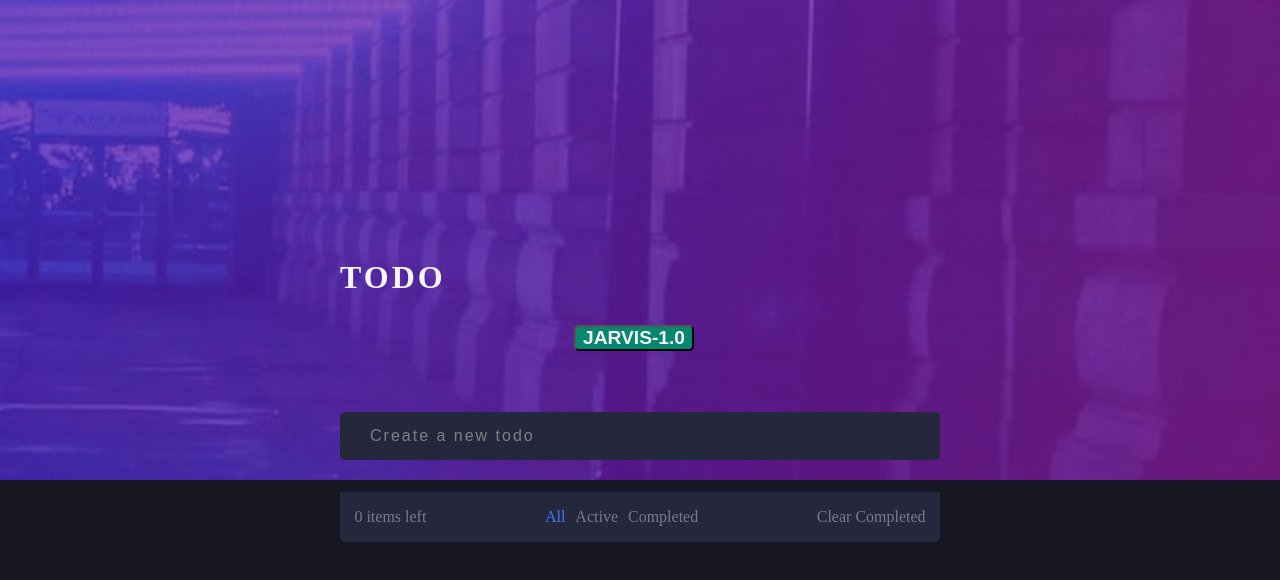
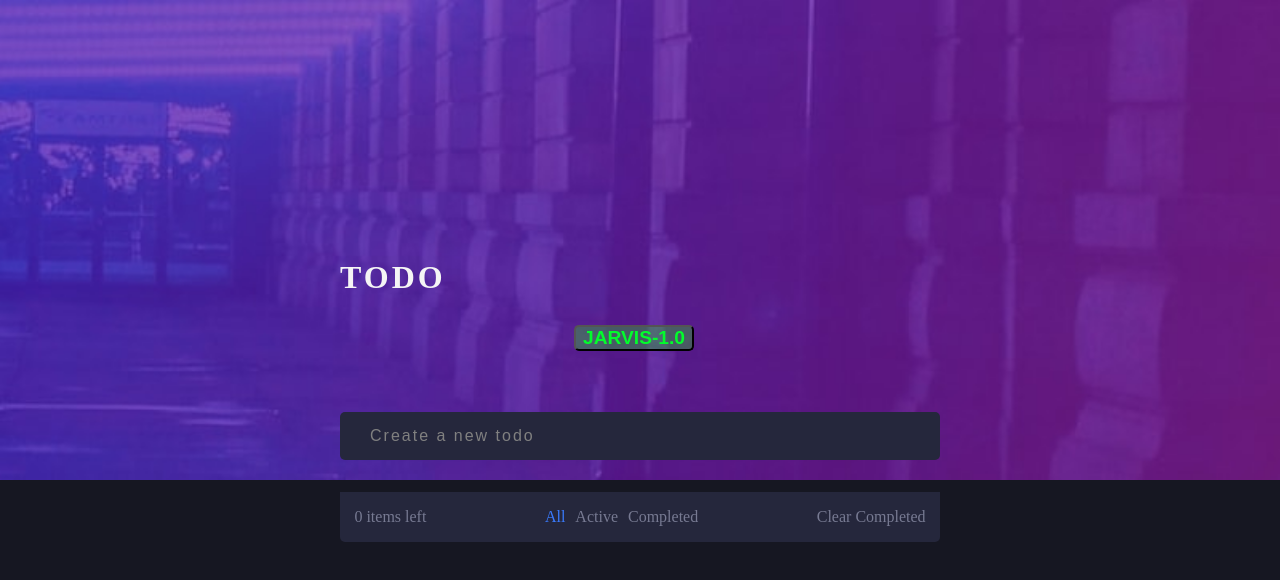
Before and after one commit to imtiazalisultan/TODO-LIST, a plain HTML site: page index.html in a window 1280 px wide. Drawn offline with Linux system fonts and the light colour scheme.

Commit message:
Update style.css

```diff
--- a/style.css
+++ b/style.css
@@ -173,7 +173,7 @@ cursor: pointer;
     cursor: pointer;
     font-size: 120%;
     font-weight: bolder;
-    color: whitesmoke;
+    color: rgb(2, 253, 44);
 
     width: 20%;
     height: 20%;
@@ -181,7 +181,7 @@ cursor: pointer;
     align-items: center;
     text-align: center;
     border-radius: 5px;
-    background-color: rgb(7, 134, 112);
+    background-color: rgb(44, 241, 14, 0.3);
 }
 #btn-jarvis :hover{
     cursor: pointer;
```
